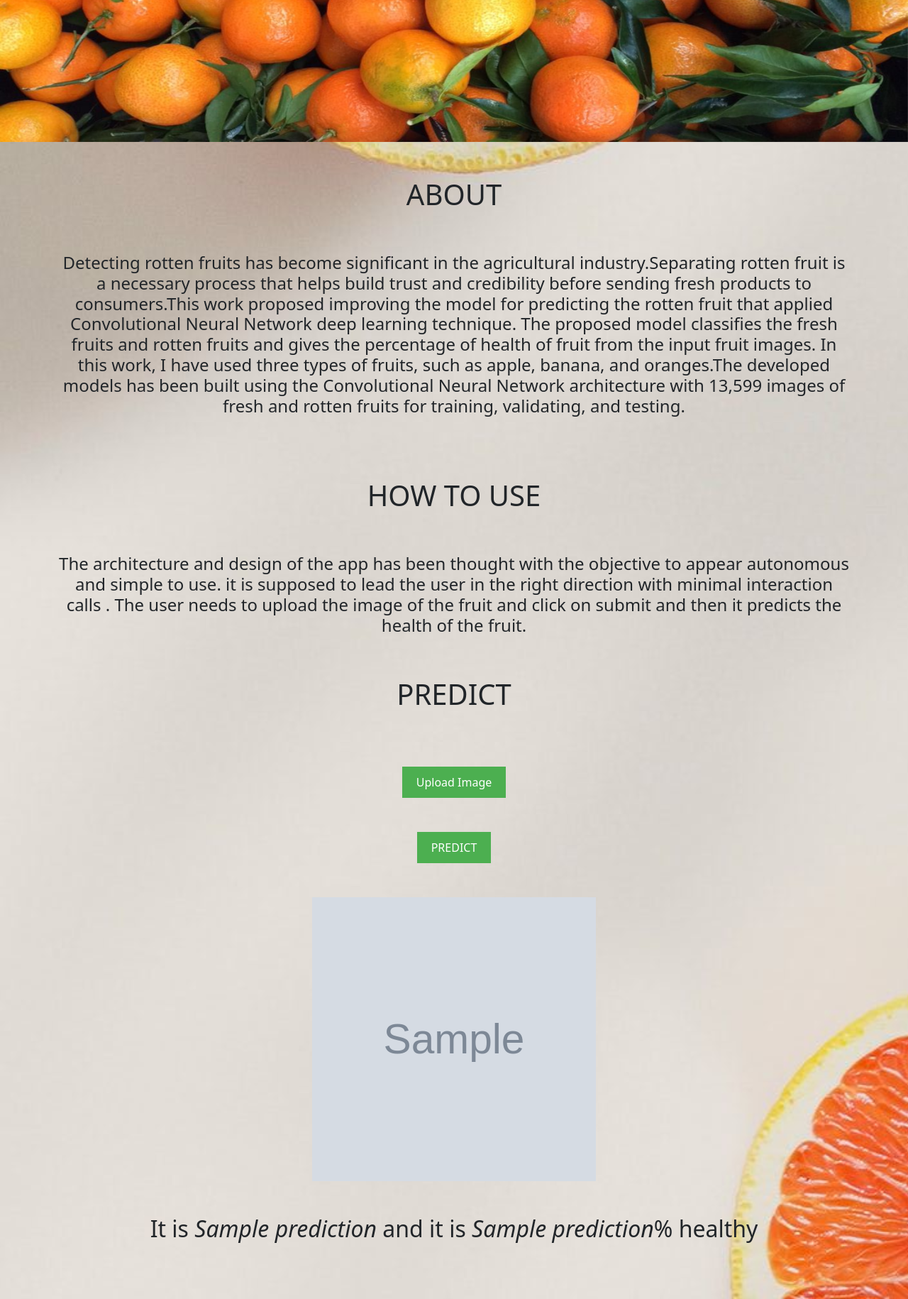
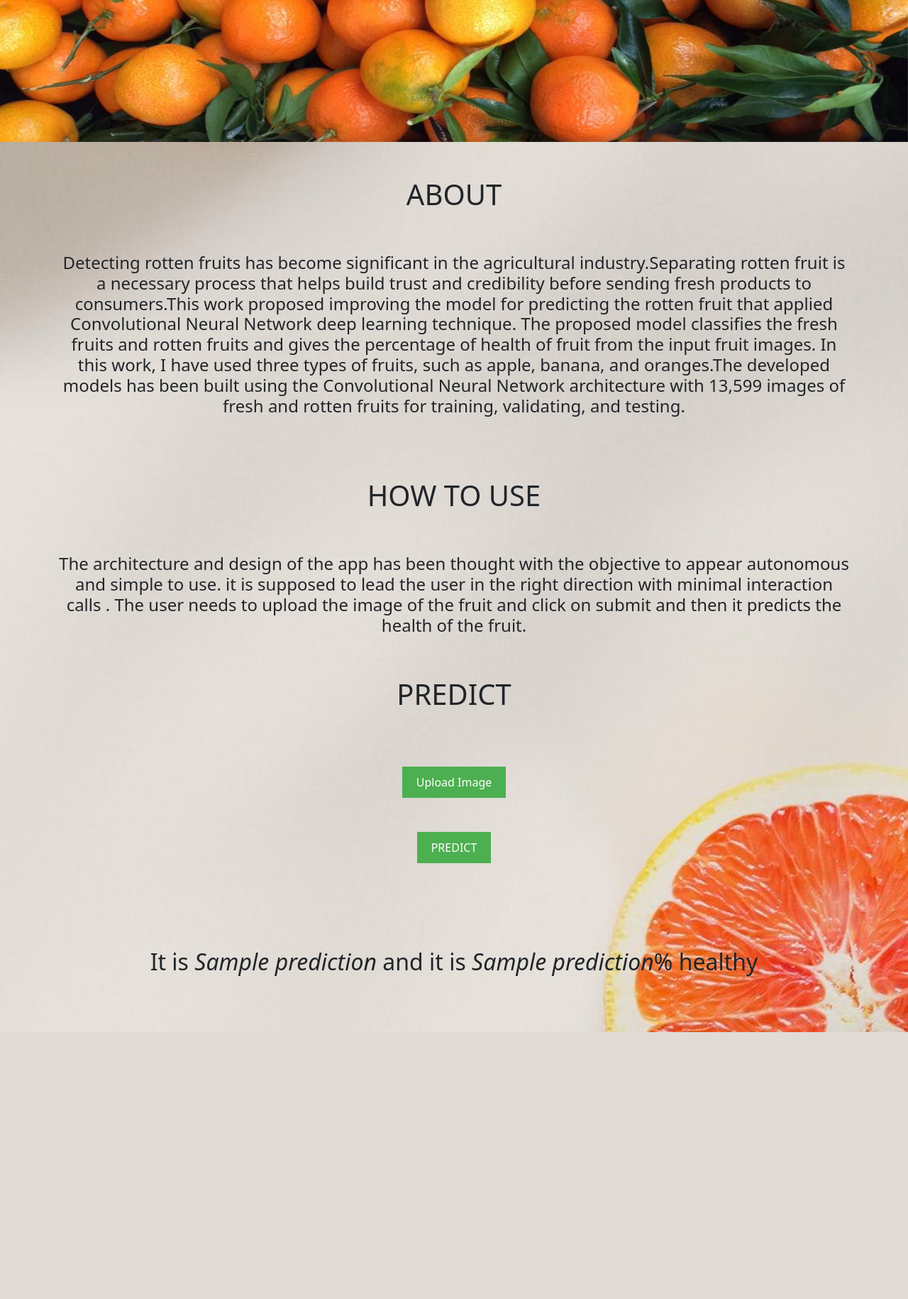
Before and after one commit to SangamJahnavi/Assessment_of_health_of_fruits, a Flask app: template templates/index.html in a window 1280 px wide. Shown: the part 350-2180 px from the top of the page at 71% size. After the commit the page ends 1804 px from the top, so only its background shows below. Run offline with Flask 2, Linux system fonts and the light colour scheme; the template is opened without the code that fills it: most values are stand-ins (such as "Sample title", 1, 10 or a date in 2020); grey boxes marked "Sample" are stand-in pictures; some libraries are stand-ins or nearby versions.

Commit message:
Update index.html

```diff
--- a/templates/index.html
+++ b/templates/index.html
@@ -168,7 +168,7 @@
   </form>
   {% if prediction %}
   <!-- <br><br><br> -->
-  <img src="{{img_path}}" height="400px" width="400px">
+  <!-- <img src="{{img_path}}" height="400px" width="400px"> -->
   <br><br><br>
   <h2 id="res">It is <i id="res"> {{prediction[1]}} </i> and it is <i id=res>{{prediction[0]}}</i>% healthy</h2>
 
```
